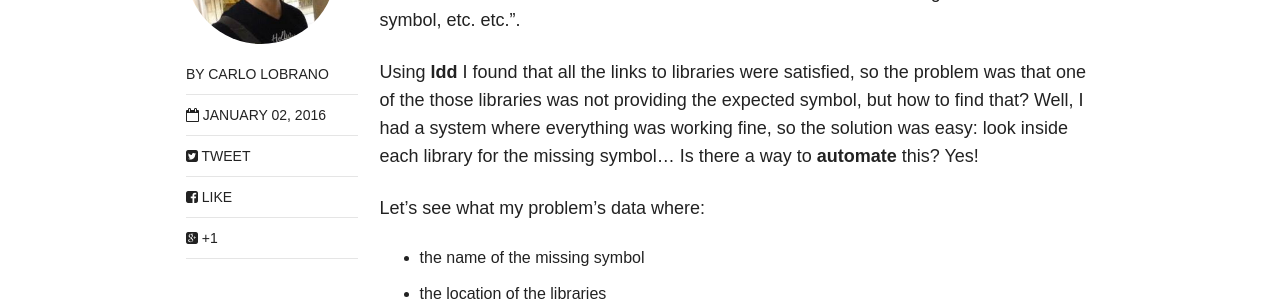
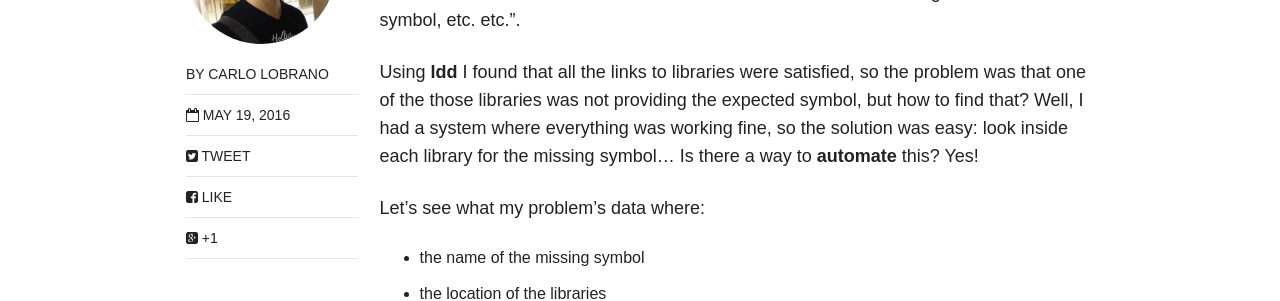
Before and after one commit to clobrano/clobrano.github.io, a Jekyll site: the page built from _posts/blog/2016-05-19-undefined-symbol.md, in a window 1280 px wide. Shown: the part 501-802 px from the top of the page. Built offline with Jekyll 4.4.1, drawn with Linux system fonts in a browser that asks for light colours; nearby versions of some CDN libraries.

Commit message:
Fixed blog post date

```diff
--- a/_posts/blog/2016-05-19-undefined-symbol.md
+++ b/_posts/blog/2016-05-19-undefined-symbol.md
@@ -4,7 +4,7 @@ title: "Solve unresolved external symbol"
 excerpt: Which library provides a given external symbol?
 tags: [microblogging]
 category: blog
-date: 2016-01-02 12:00
+date: 2016-05-19 12:00
 image:
   teaser:
   feature:
```
